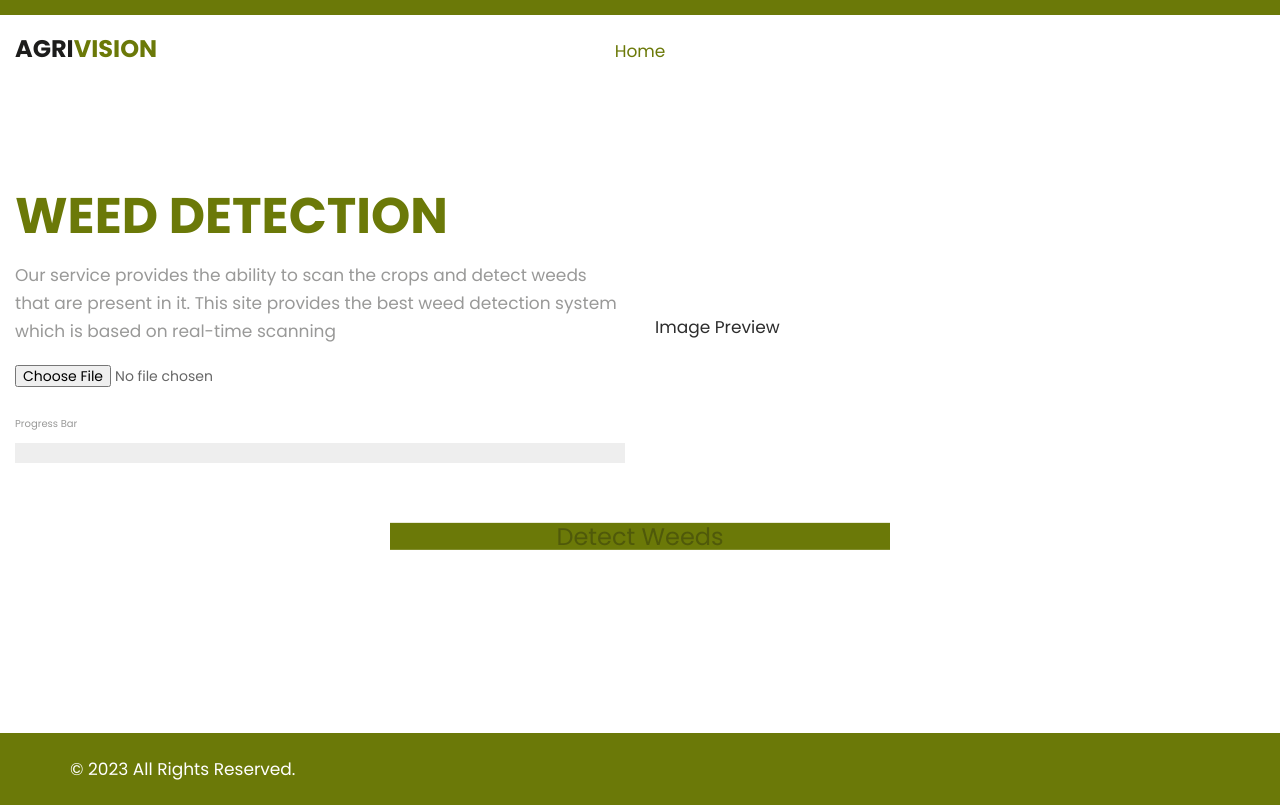
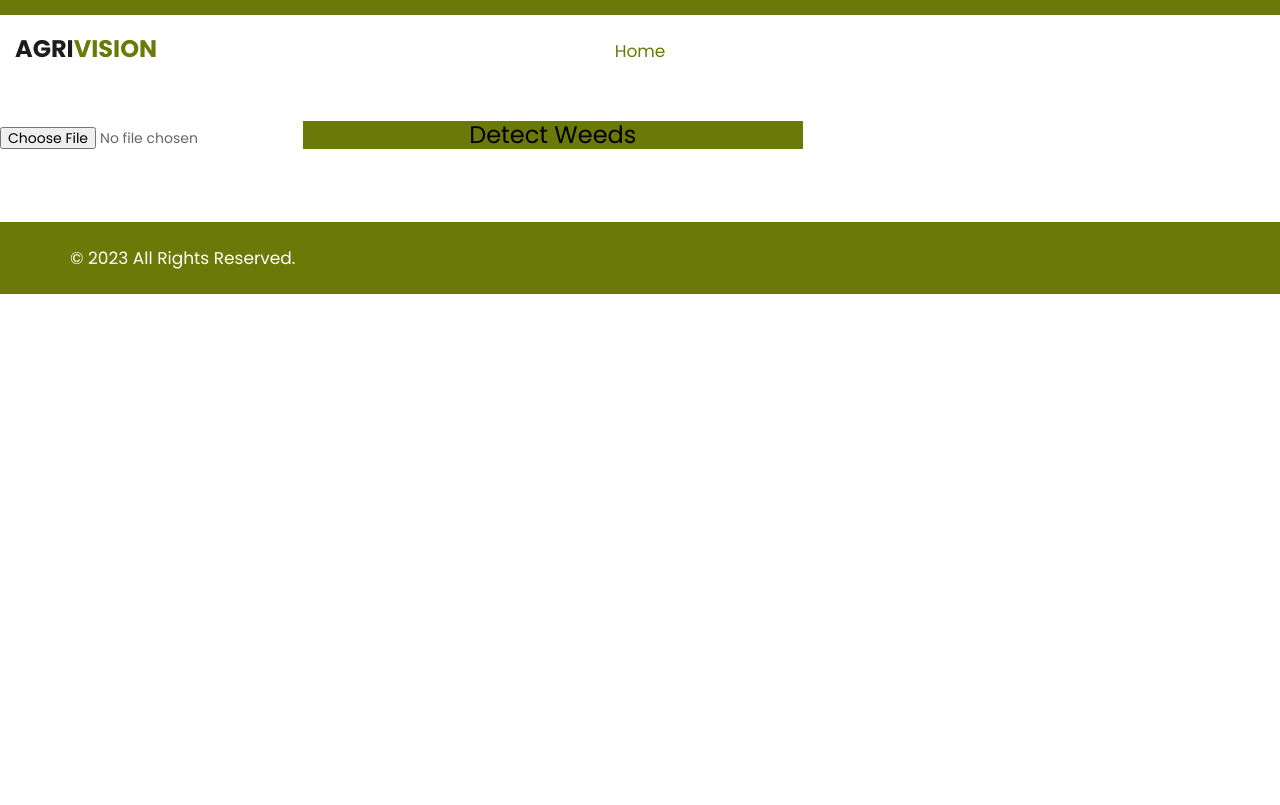
Before and after one commit to PrinuVinod/AgriVision, a plain HTML site: page detection.html in a window 1280 px wide. Drawn offline with nearby package versions, Linux system fonts and the light colour scheme.

Commit message:
added some new things

```diff
--- /dev/null
+++ b/css/detection.css
@@ -0,0 +1,23 @@
+#progress {
+            width: 100%;
+            height: 20px;
+            background-color: #eee;
+        }
+
+        #progress-bar {
+            width: 0%;
+            height: 100%;
+            background-color: #007bff;
+        }
+
+        #video {
+            width: 100%;
+            max-width: 600px;
+            margin: auto;
+        }
+
+        #output {
+            width: 100%;
+            max-width: 600px;
+            margin: auto;
+        }
--- a/detection.html
+++ b/detection.html
@@ -1,47 +1,61 @@
 <!DOCTYPE html>
 <html lang="en">
+
 <head>
    <meta charset="UTF-8">
    <meta name="viewport" content="width=device-width, initial-scale=1.0">
-   <!-- basic -->
    <meta charset="utf-8">
    <meta http-equiv="X-UA-Compatible" content="IE=edge">
-   <!-- mobile metas -->
    <meta name="viewport" content="width=device-width, initial-scale=1">
    <meta name="viewport" content="initial-scale=1, maximum-scale=1">
-   <!-- site metas -->
    <title>AgriVision</title>
    <meta name="keywords" content="">
    <meta name="description" content="">
    <meta name="author" content="">
-   <!-- bootstrap css -->
    <link rel="stylesheet" href="css/bootstrap.min.css">
-   <!-- style css -->
    <link rel="stylesheet" href="css/style.css">
-   <!-- Responsive-->
    <link rel="stylesheet" href="css/responsive.css">
-   <!-- fevicon -->
    <link rel="icon" href="images/fevicon.png" type="image/gif" />
-   <!-- Tweaks for older IEs-->
    <link rel="stylesheet" href="css/owl.carousel.min.css">
    <link rel="stylesheet" href="https://netdna.bootstrapcdn.com/font-awesome/4.0.3/css/font-awesome.css">
    <link rel="stylesheet" href="css/bootstrap-datepicker.min.css">
-   <title>Weed Detection</title>
-   <style>
-        #progress {
-            width: 100%;
-            height: 20px;
-            background-color: #eee;
+   <link rel="stylesheet" href="css/detection.css">
+   <link rel="icon" href="images/logo.png">
+
+   <!-- Add the following script for AJAX -->
+   <script src="https://code.jquery.com/jquery-3.6.4.min.js"></script>
+   <script>
+      function detectWeeds() {
+         // Get the selected image file
+         var fileInput = document.getElementById('imageInput');
+         var file = fileInput.files[0];
+
+         // Create a FormData object to send the image file
+         var formData = new FormData();
+         formData.append('image', file);
+
+         // Send a POST request to start weed detection
+         $.ajax({
+            type: 'POST',
+            url: '/detect_weeds',
+            data: formData,
+            contentType: false,
+            processData: false,
+            success: function (response) {
+               console.log(response);
+               // Handle success, e.g., display a message to the user
+               alert('Detection started successfully!');
+            },
+            error: function (error) {
+               console.error('Error:', error);
+               // Handle error, e.g., display an error message
+               alert('Error starting detection!');
             }
+         });
+      }
+   </script>
+</head>
 
-        #progress-bar {
-            width: 0%;
-            height: 100%;
-            background-color: #007bff;
-        }
-   </style>
-   <link rel="icon" href="images/logo.png">
-</head>
 <body class="main-layout">
    <div class="full_bg">
       <!-- header -->
@@ -69,50 +83,19 @@
          </div>
       </header>
       <!-- end header inner -->
-        <!-- top -->
       <br>
       <br>
       <br>
       <br>
-      <div class="about">
-         <div class="container-fluid">
-            <div class="row d_flex">
-               <div class="col-lg-6 col-md-12">
-                  <div class="titlepage text_align_left">
-                    <h2 style="color: #6b7908;">Weed Detection</h2>
-                    <p>Our service provides the ability to scan the crops and detect weeds that are present in it. This site provides the best weed detection system which is based on real-time scanning</p>
-                    <input style="margin-top: 20px;" type="file" accept="image/*" id="imageInput">
-                    <p style="font-size: x-small;">Progress Bar</p>
-                    <div style="margin-top: 5px;" id="progress">
-                        <div id="progress-bar"></div>
-                    </div>
-                  </div>
-               </div>
-               <div class="col-lg-6 col-md-12">
-                  <div class="row d_flex">
-                   <div class="col-md-7">
-                     <div class="about_img">
-                        <p>Image Preview</p>
-                        <figure><img src="" id="imagePreview" alt="Uploaded Image" style="display: none;">
-                        </figure>
-                     </div>
-                   </div>
-                  </div>
-               </div>
-            </div>
-         </div>
-      </div>
-        <img src="" id="imagePreview" alt="Uploaded Image" style="display: none;">
-        <div class="container1">
-            <div class="center1">
-                <button style="width: 500px; margin-top: 50px; font-size: x-large; background-color: #6b7908;" onclick="detectWeeds()" disabled id="detectButton">Detect Weeds</button>
-            </div>
-        </div>
-        <div class="container2">
-            <div class="center2">
-                <p class="noofweed" id="result"></p>
-            </div>
-        </div>
+
+      <!-- Add the file input and detect button -->
+      <input type="file" id="imageInput" accept="image/*">
+   <button style="width: 500px; margin-top: 20px; font-size: x-large; background-color: #6b7908;" onclick="detectWeeds()" id="detectButton">Detect Weeds</button>
+
+      <!-- Add a div to display the detection output -->
+      <div id="detectionOutput"></div>
+
+      <!-- footer -->
       <div class="copyright">
          <div class="container">
             <div class="row d_flex">
@@ -125,8 +108,7 @@
    </div>
    </footer>
    <!-- end footer -->
-
-
+   </div>
    <!-- Javascript files-->
    <script src="js/jquery.min.js"></script>
    <script src="js/bootstrap.bundle.min.js"></script>
@@ -134,6 +116,6 @@
    <script src="js/owl.carousel.min.js"></script>
    <script src="js/bootstrap-datepicker.min.js"></script>
    <script src="js/custom.js"></script>
-    <script src="js/detection.js"></script>
 </body>
+
 </html>
```
Also changed, not shown: images/LogowBG.jpg (added), images/logo1.png (deleted), 1 other file. Lines whose indentation alone changed are shown as unchanged.
